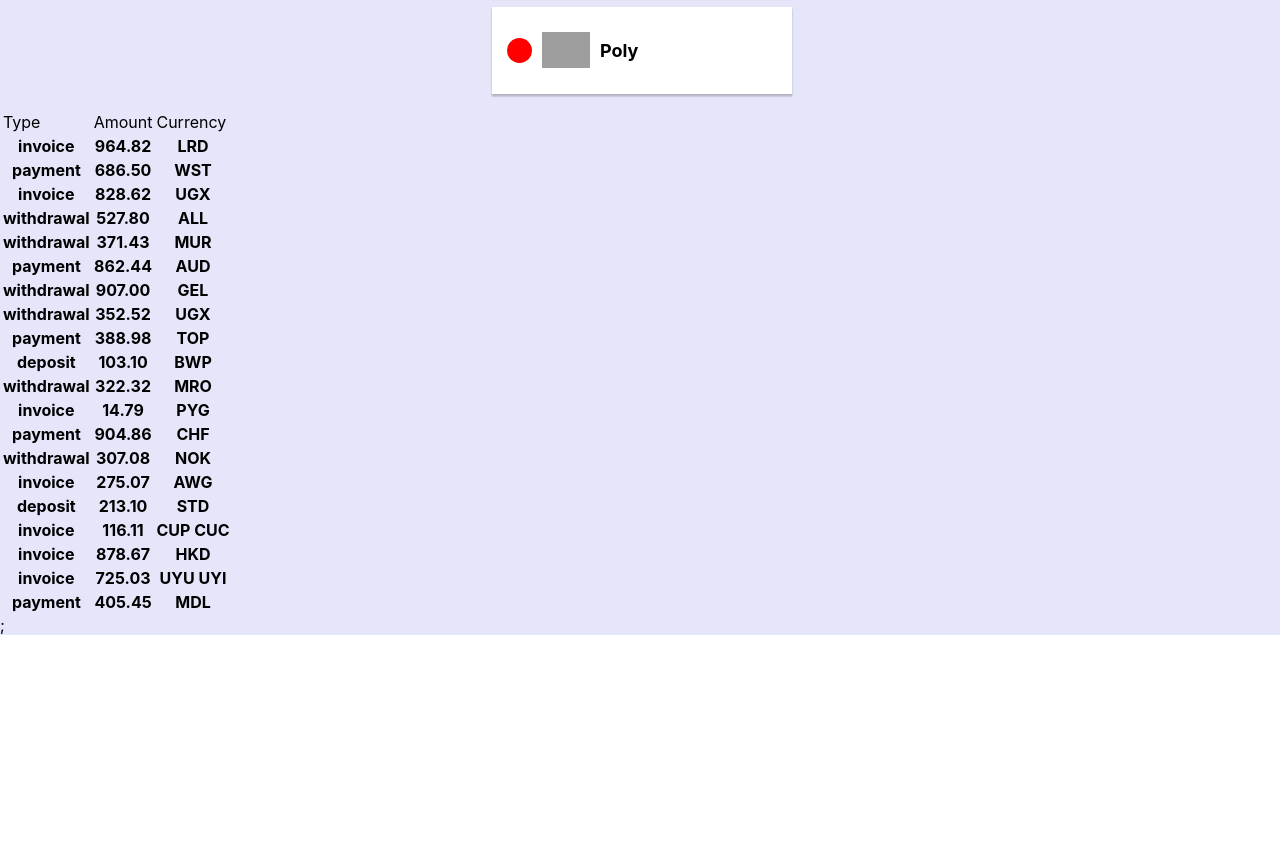
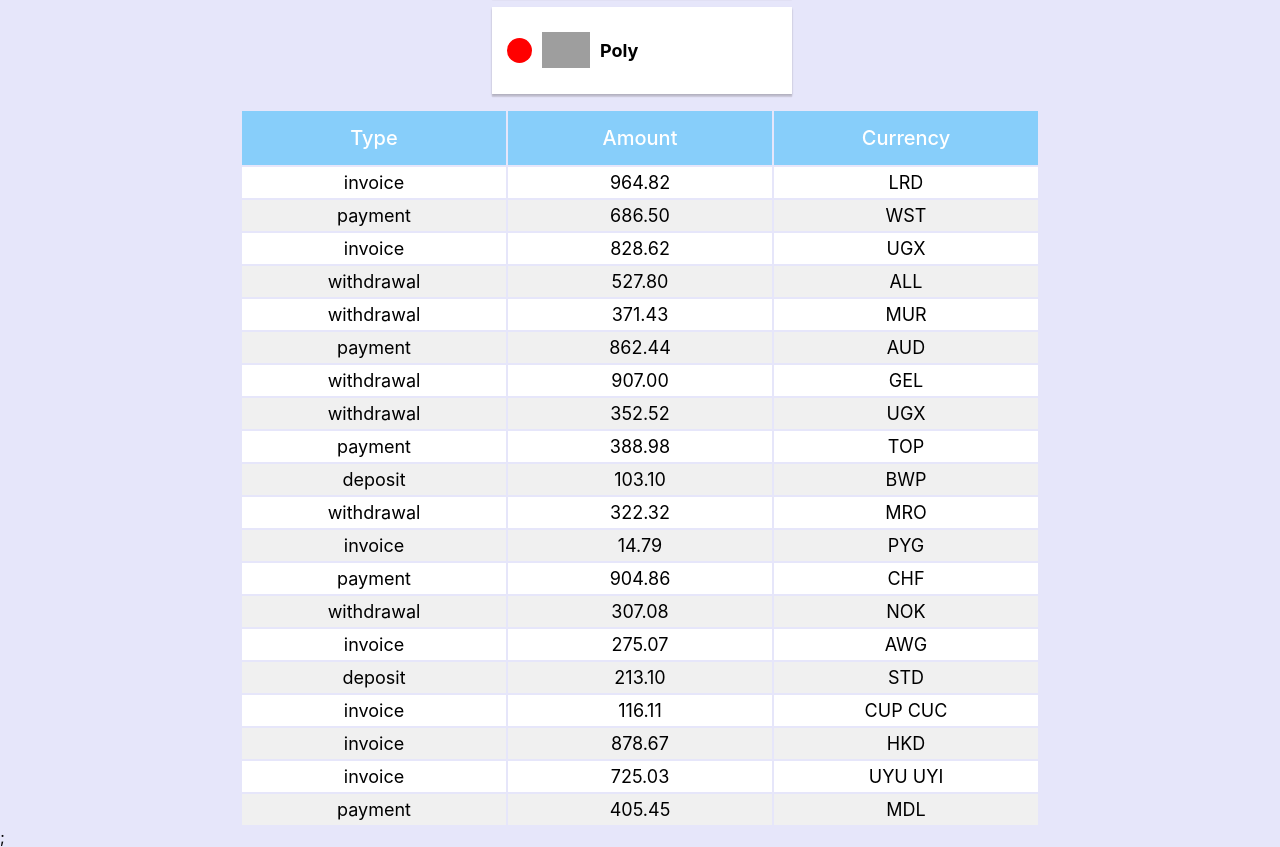
Before and after one commit to Huk2021/goit-react-hw-01-components, a React (Create React App) app: page / in a window 1280 px wide. Shown: the part 960-1807 px from the top of the page. Before the commit the page ends 1595 px from the top, so only its background shows below. Built offline with nearby package versions, Linux system fonts and the light colour scheme; grey boxes are pictures that could not be loaded.

Commit message:
добавляет стили задание 4

```diff
--- a/src/TransactionHistory/TransactionHistory.js
+++ b/src/TransactionHistory/TransactionHistory.js
@@ -1,17 +1,15 @@
 import PropTypes from "prop-types";
 import {
-  SectionTH,
   Table,
   Thead,
-  Items,
+  TD,
   TBody,
   TR,
-  TD,
+  Items,
 } from "./TransactionHistory.styled";
 
 export default function TransactionHistory({ items }) {
   return (
-    <SectionTH>
     <Table>
       <Thead>
         <tr>
@@ -31,7 +29,6 @@ export default function TransactionHistory({ items }) {
         ))}
       </TBody>
     </Table>
-    </SectionTH>
   );
 }
 
--- a/src/TransactionHistory/TransactionHistory.styled.jsx
+++ b/src/TransactionHistory/TransactionHistory.styled.jsx
@@ -1,14 +1,37 @@
 import styled from "styled-components";
 
-export const SectionTH = styled.section``;
+export const Table = styled.table`
+  width: 800px;
+  margin: 0px auto;
+`;
 
-export const Table = styled.table``;
+export const Thead = styled.thead`
+  background-color: #87cefa;
+`;
 
-export const Thead = styled.thead``;
+export const TD = styled.td`
+  width: calc(100% / 3);
+  text-align: center;
+  padding-top: 15px;
+  padding-bottom: 15px;
+  font-weight: 500;
+  font-size: 20px;
+  color: #ffffff;
+`;
 
-export const Items = styled.th``;
-export const TBody = styled.tbody``;
+export const TBody = styled.tbody`
+  background-color: #ffffff;
+`;
 
-export const TR = styled.tr``;
+export const TR = styled.tr`
+  &:nth-of-type(2n) {
+    background-color: #f0f0f0;
+  }
+`;
 
-export const TD = styled.td``;
+export const Items = styled.th`
+  padding-top: 5px;
+  padding-bottom: 5px;
+  font-weight: 400;
+  font-size: 18px;
+`;
```
Lines whose indentation alone changed are shown as unchanged.
